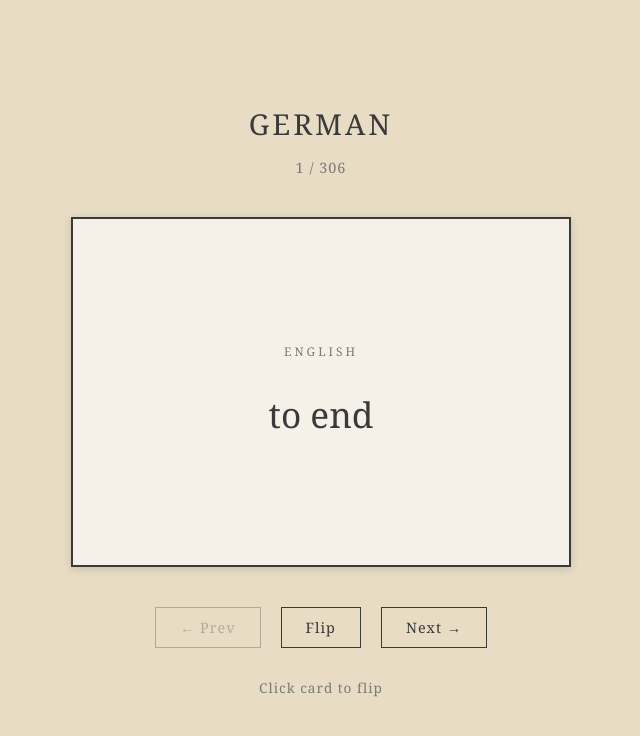
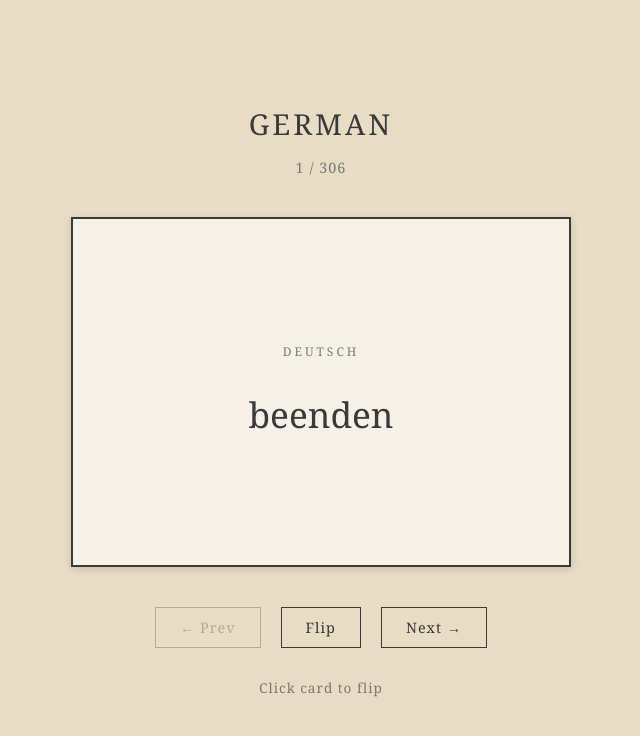
Before and after one commit to mrhatta19/GermanA1flashcard, a plain HTML site: page index.html in a window 1280 px wide. Shown: the whole page, without its empty margins (319-959 px from the left). Drawn offline with Linux system fonts and the light colour scheme.

Commit message:
Update index.html

```diff
--- a/index.html
+++ b/index.html
@@ -171,11 +171,11 @@
         <div class="flashcard-container">
             <div class="flashcard" id="flashcard">
                 <div class="card-face card-front">
-                    <div class="card-label">English</div>
+                    <div class="card-label">Deutsch</div>
                     <div class="card-content" id="front-content">Add your cards</div>
                 </div>
                 <div class="card-face card-back">
-                    <div class="card-label">Deutsch</div>
+                    <div class="card-label">English</div>
                     <div class="card-content" id="back-content">See instructions below</div>
                     <div class="card-hint" id="hint"></div>
                 </div>
@@ -274,8 +274,8 @@
 
         function loadCard() {
             const card = flashcards[currentCardIndex];
-            frontContent.textContent = card.english;
-            backContent.textContent = card.german;
+            frontContent.textContent = card.german;
+            backContent.textContent = card.english;
             hint.textContent = card.hint || '';
             progress.textContent = `${currentCardIndex + 1} / ${flashcards.length}`;
 
```
